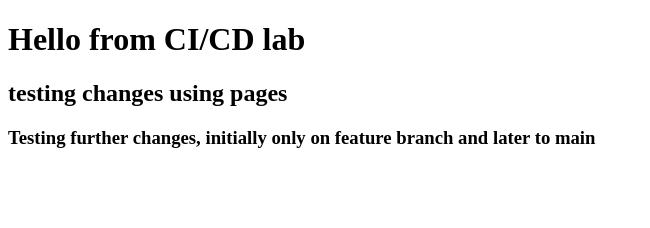
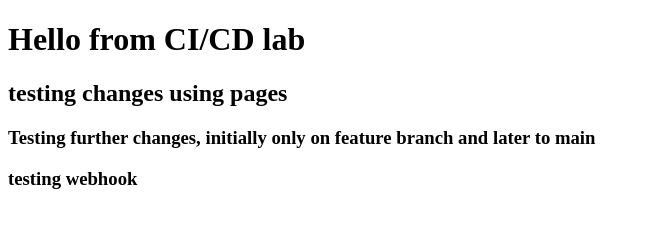
Before and after one commit to devp01/cicdjenkins, a website: page index.html in a window 1280 px wide. Shown: the whole page, without its empty margins (0-650 px from the left). Drawn offline with Linux system fonts and the light colour scheme.

Commit message:
changes in index

```diff
--- a/index.html
+++ b/index.html
@@ -5,6 +5,7 @@
     <h1 id="greeting">Hello from CI/CD lab</h1>
     <h2> testing changes using pages </h2>
     <h3> Testing further changes, initially only on feature branch and later to main</h3>
+    <h3> testing webhook </h3>
     <script src="main.js"></script>
   </body>
 </html>
```
